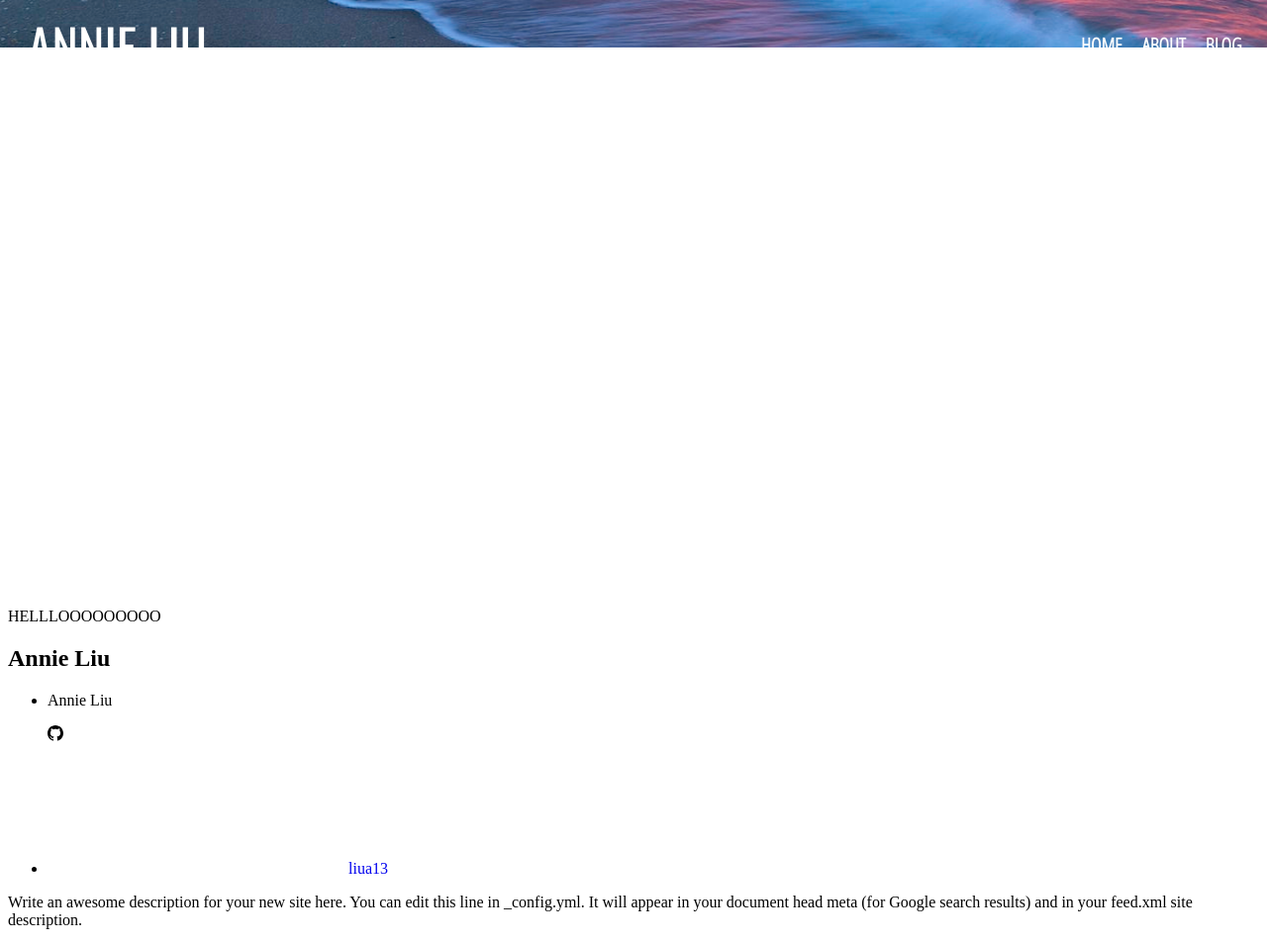
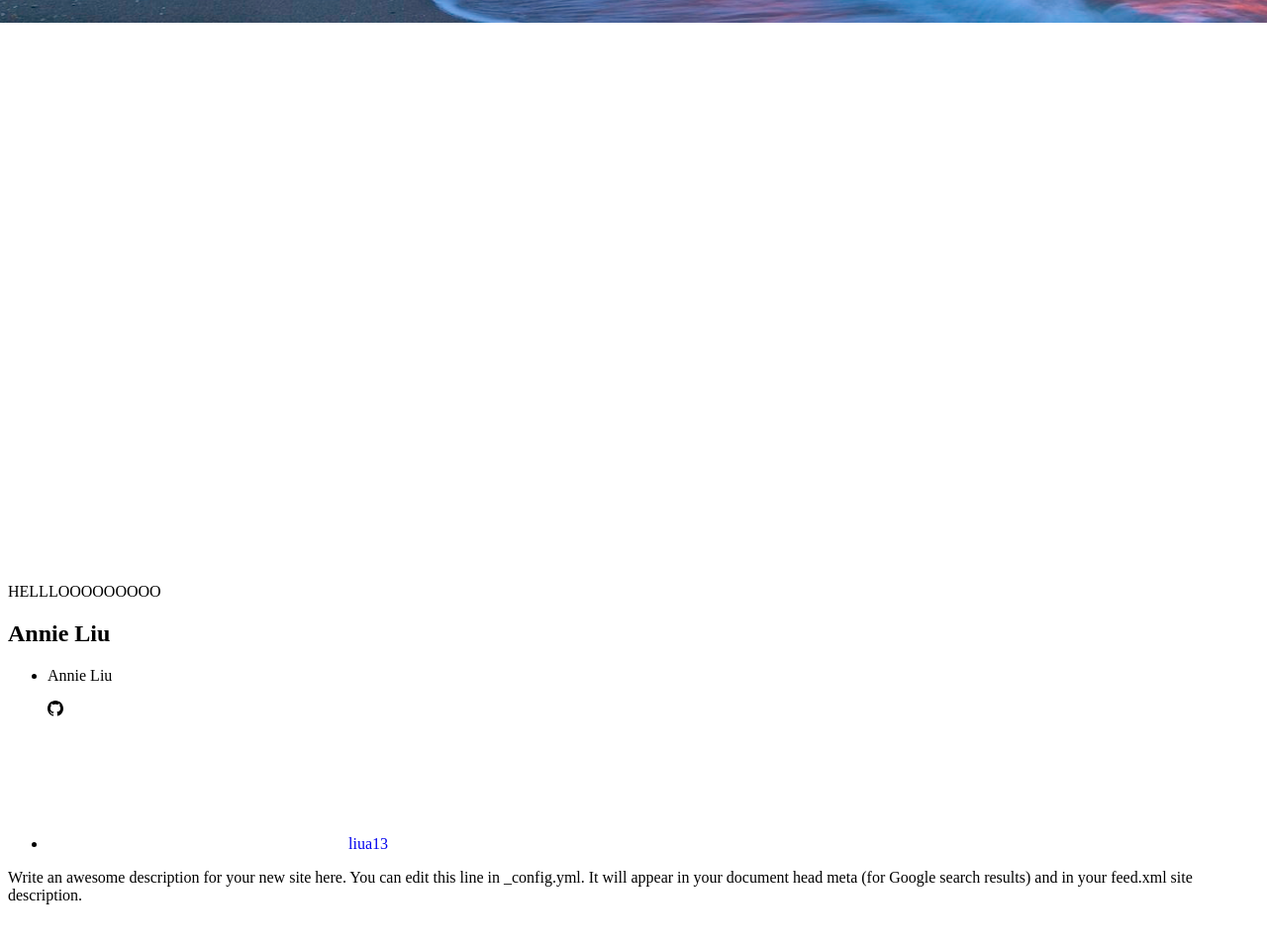
Before and after one commit to liua13/Blog, a Jekyll site: the page built from index.markdown, in a window 1280 px wide. Shown: the whole page at 99% size. Built offline with Jekyll 4.4.1, drawn with Linux system fonts in a browser that asks for light colours; nearby versions of some CDN libraries; after the commit the page ends 930 px from its top, so only the background shows below that.

Commit message:
experiment 9

```diff
--- a/assets/SCSS/main.scss
+++ b/assets/SCSS/main.scss
@@ -23,7 +23,7 @@ a{
 	min-height: 2100px;
 	width: 105%;
 	padding: 0;
-	margin: -1600px 0px 0px -10px;
+	margin: -1625px 0px 0px -10px;
 }
 
 // *** nav bar ***
```
